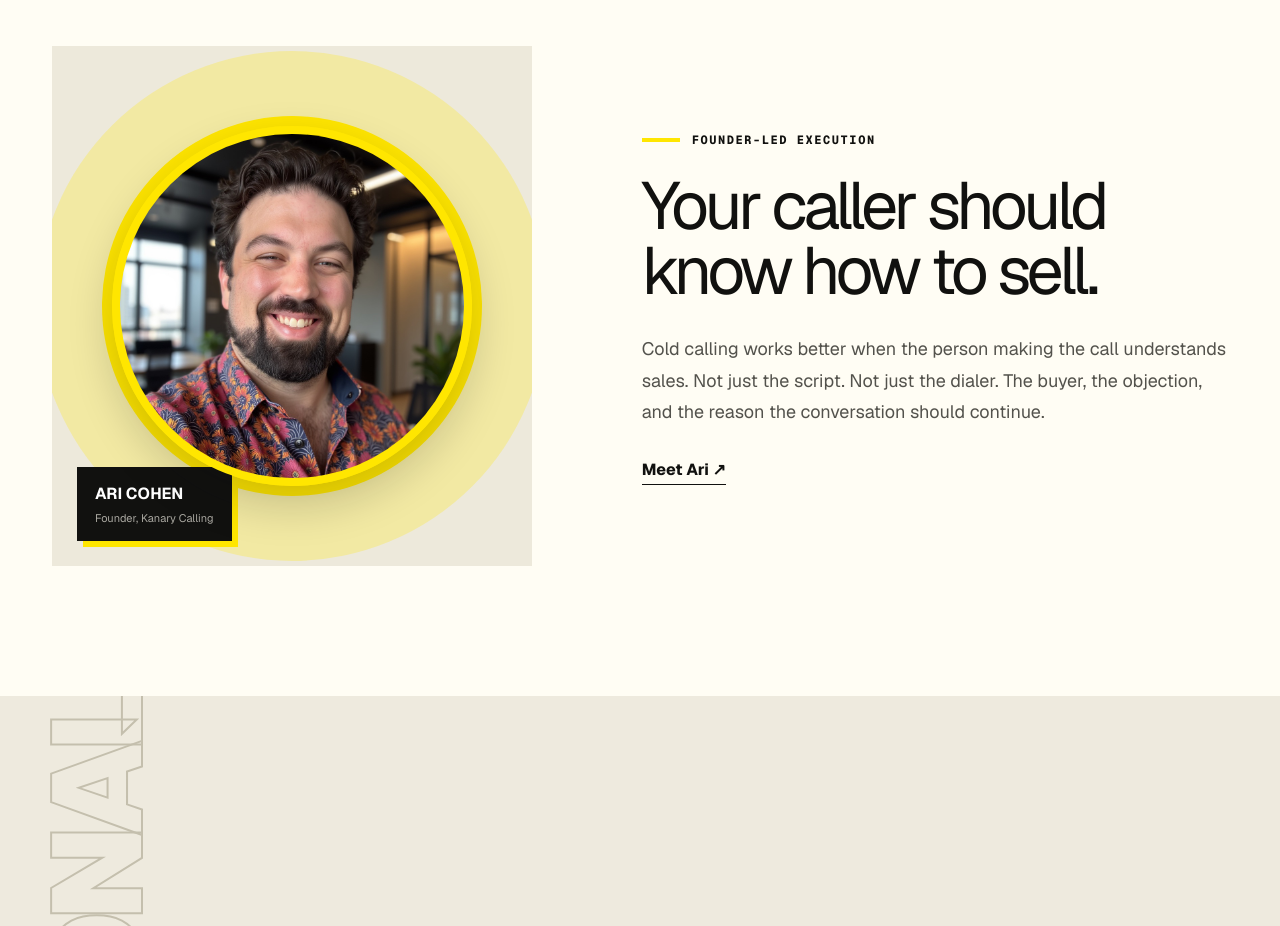
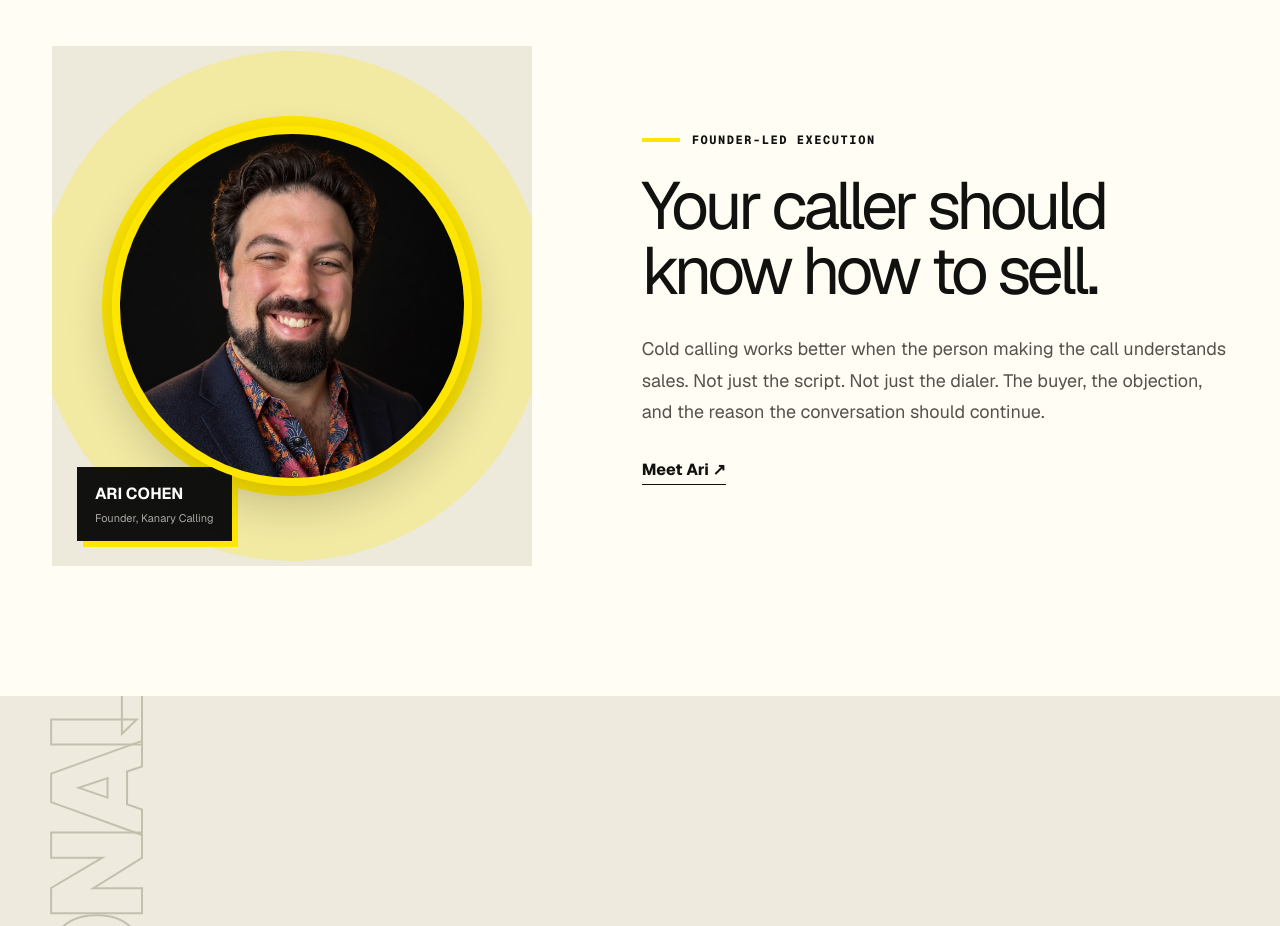
Before and after one commit to arimeircohen-builder/kanary-calling, a Next.js app: page / in a window 1280 px wide. Shown: the part 5340-6266 px from the top of the page. Built offline with nearby package versions, Linux system fonts and the light colour scheme.

Commit message:
Update Ari headshot across site

```diff
--- a/app/about/page.tsx
+++ b/app/about/page.tsx
@@ -8,7 +8,7 @@ export default function About() {
   return <PageShell>
     <PageHero eyebrow="About Kanary" title="Cold calling deserves better than a script and a dialer."><p>Great outbound is not about making the most noise. It is about reaching the right person, with the right reason, and earning another minute of attention.</p></PageHero>
     <section className="about-intro"><div><p className="eyebrow">Who we are</p><h2>Small by design. Close to the work. Focused on execution.</h2></div><p>Kanary Calling is a founder-led B2B cold calling business built to help companies create qualified sales conversations.</p></section>
-    <section className="ari-section"><div className="ari-portrait"><img src="/ari-cohen-headshot.jpg" alt="Ari Cohen, founder of Kanary Calling" /><small>FOUNDER / OPERATOR</small></div><div><p className="eyebrow">Meet Ari</p><h2>I built Kanary around the part of sales I know best.</h2><p>I&apos;m Ari Cohen, founder of Kanary Calling. I have spent my career in outbound sales learning how to turn a cold account into a real conversation.</p><p>I built Kanary for companies that need more of those conversations but do not need another full-time salesperson.</p><div className="ari-manifesto"><span>Understand the business.</span><span>Understand the buyer.</span><span>Pick up the phone.</span><span>Find the opportunity.</span></div><Link className="button" href="/contact">Start a conversation ↗</Link></div></section>
+    <section className="ari-section"><div className="ari-portrait"><img src="/ari-cohen-headshot-v2.jpg" alt="Ari Cohen, founder of Kanary Calling" /><small>FOUNDER / OPERATOR</small></div><div><p className="eyebrow">Meet Ari</p><h2>I built Kanary around the part of sales I know best.</h2><p>I&apos;m Ari Cohen, founder of Kanary Calling. I have spent my career in outbound sales learning how to turn a cold account into a real conversation.</p><p>I built Kanary for companies that need more of those conversations but do not need another full-time salesperson.</p><div className="ari-manifesto"><span>Understand the business.</span><span>Understand the buyer.</span><span>Pick up the phone.</span><span>Find the opportunity.</span></div><Link className="button" href="/contact">Start a conversation ↗</Link></div></section>
     <section className="why-kanary"><div className="why-mark"><img src="/kanary-logo.png" alt="" /></div><div><p className="eyebrow">The signal in the name</p><h2>Why the canary?</h2><p>Historically, canaries were signals. Kanary Calling is built around the same idea.</p><p>Every cold call gives you one: interested, wrong person, wrong timing, real pain, or real opportunity.</p><p><strong>Our job is to find the signals worth acting on.</strong></p></div></section>
     <CtaBand />
   </PageShell>;
--- a/app/page.tsx
+++ b/app/page.tsx
@@ -79,7 +79,7 @@ export default function Home() {
       </section>
 
       <section className="founder-section">
-        <div className="founder-visual"><img className="founder-headshot" src="/ari-cohen-headshot.jpg" alt="Ari Cohen, founder of Kanary Calling" /><p><strong>ARI COHEN</strong><span>Founder, Kanary Calling</span></p></div>
+        <div className="founder-visual"><img className="founder-headshot" src="/ari-cohen-headshot-v2.jpg" alt="Ari Cohen, founder of Kanary Calling" /><p><strong>ARI COHEN</strong><span>Founder, Kanary Calling</span></p></div>
         <div className="founder-copy"><p className="eyebrow">Founder-led execution</p><h2>Your caller should know how to sell.</h2><p>Cold calling works better when the person making the call understands sales. Not just the script. Not just the dialer. The buyer, the objection, and the reason the conversation should continue.</p><Link className="text-link" href="/about">Meet Ari ↗</Link></div>
       </section>
 
```
Also changed, not shown: public/ari-cohen-headshot-v2.jpg (added), 1 other file (tests, documents, lock files or other folders).
